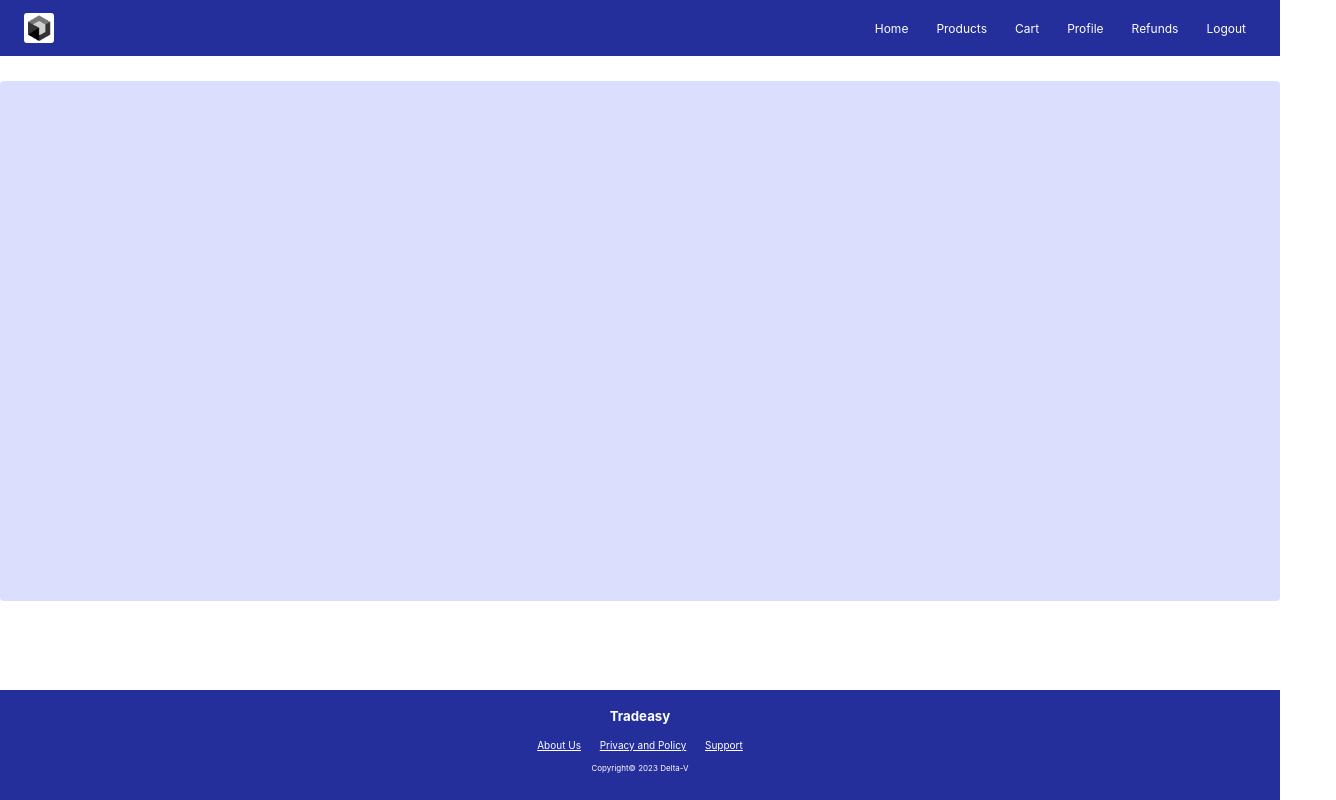
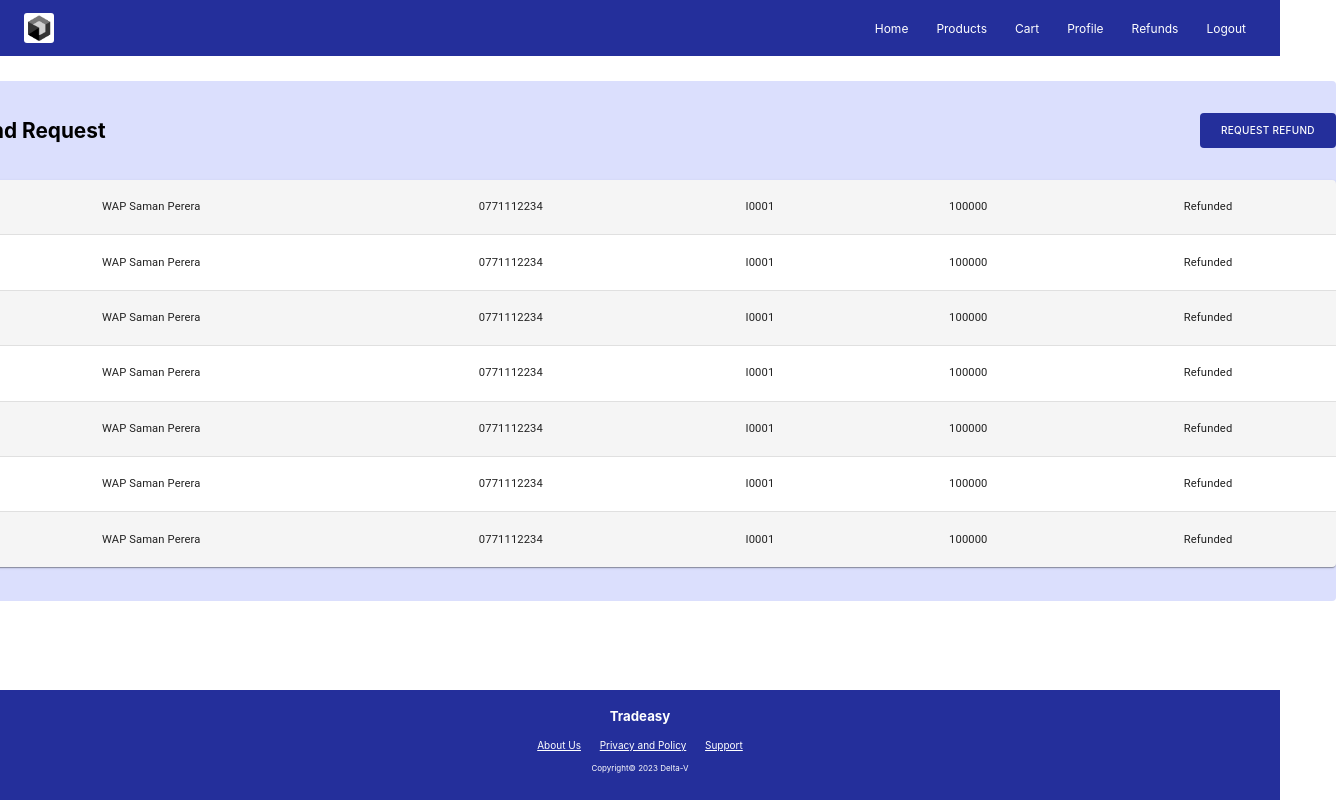
Before and after one commit to MrSilent2001/Sales-And-Inventory-Management-System, a React (Create React App) app: page / in a window 1280 px wide. Shown: the whole page, 1336 px wide, since content can reach past the window. Built offline with nearby package versions, Linux system fonts and the light colour scheme.

Commit message:
Customer Refund's Page Created

```diff
--- a/src/pages/Customer/Refund/Customer Refunds.css
+++ b/src/pages/Customer/Refund/Customer Refunds.css
@@ -6,9 +6,26 @@
 }
 
 .customerRefundsInner{
+    display: flex;
+    flex-direction: column;
+    align-items: center;
     width: 92.875em;
     height: 32.5em;
     background-color: #DBDFFD;
     margin: 1.563em 0 0 0;
     border-radius: 0.25em;
 }
+
+.customerRefundTopicWithButton{
+    display: flex;
+    justify-content: space-between;
+    align-items: center;
+    width: 87em;
+    margin: 2em 0 2em 0;
+}
+
+.customerRefundTopic h3{
+    margin: 0;
+    font-family: Inter;
+    font-size: 1.3em;
+}
--- a/src/pages/Customer/Refund/Customer Refunds.js
+++ b/src/pages/Customer/Refund/Customer Refunds.js
@@ -1,8 +1,105 @@
 import './Customer Refunds.css'
+import {styled} from "@mui/material/styles";
+import Button from "@mui/material/Button";
+import TableCell, {tableCellClasses} from "@mui/material/TableCell";
+import TableRow from "@mui/material/TableRow";
+import React, {useState} from "react";
+import TableContainer from "@mui/material/TableContainer";
+import Paper from "@mui/material/Paper";
+import Table from "@mui/material/Table";
+import TableBody from "@mui/material/TableBody";
+import {Modal} from "@mui/material";
+import UpdateItem from "../../Inventory/View Inventory Page/Models/Update Item/Update Item";
+
+const CustomerRefundequestButton = styled(Button)(({ theme }) => ({
+    color: theme.palette.getContrastText('#242F9B'),
+    backgroundColor: '#242F9B',
+    '&:hover': {
+        backgroundColor: '#2d3ed2'
+    },
+    '&.MuiButton-root': {
+        width: '13.625em',
+        height: '2.75em'
+    },
+    fontSize: '0.625em',
+    fontFamily: 'inter',
+    padding: '1.75em 0.625em'
+}));
+
+const StyledTableCell = styled(TableCell)(({ theme }) => ({
+    [`&.${tableCellClasses.body}`]: {
+        fontSize: '0.7em',
+        textAlign: 'center',
+        height: '2em',
+    },
+}));
+
+const StyledTableRow = styled(TableRow)(({ theme }) => ({
+    '&:nth-of-type(odd)': {
+        backgroundColor: theme.palette.action.hover,
+    },
+    '&:last-child td, &:last-child th': {
+        border: 0,
+    },
+}));
+
+function createData(customerName, mobileNumber, itemId, payment , refundStatus) {
+    return { customerName, mobileNumber, itemId, payment , refundStatus };
+}
+
+const rows = [
+    createData('WAP Saman Perera', '0771112234', 'I0001', 100000, 'Refunded'),
+    createData('WAP Saman Perera', '0771112234', 'I0001', 100000, 'Refunded'),
+    createData('WAP Saman Perera', '0771112234', 'I0001', 100000, 'Refunded'),
+    createData('WAP Saman Perera', '0771112234', 'I0001', 100000, 'Refunded'),
+    createData('WAP Saman Perera', '0771112234', 'I0001', 100000, 'Refunded'),
+    createData('WAP Saman Perera', '0771112234', 'I0001', 100000, 'Refunded'),
+    createData('WAP Saman Perera', '0771112234', 'I0001', 100000, 'Refunded'),
+];
+
+function CustomerRefundRequestTables() {
+    const [visible,setVisible] = useState(false)
+
+    return (
+        <TableContainer component={Paper} sx={{ width: '87em', maxHeight: '25em', overflowY: 'auto', position: 'relative'}}>
+            <Table sx={{ minWidth: '30em'}} aria-label="customized table">
+                <TableBody>
+                    {rows.map((row) => (
+                        <StyledTableRow key={row.name}>
+                            <StyledTableCell align="right">{row.customerName}</StyledTableCell>
+                            <StyledTableCell align="right">{row.mobileNumber}</StyledTableCell>
+                            <StyledTableCell align="right">{row.itemId}</StyledTableCell>
+                            <StyledTableCell align="right">{row.payment}</StyledTableCell>
+                            <StyledTableCell align="right">{row.refundStatus}</StyledTableCell>
+                        </StyledTableRow>
+                    ))}
+                </TableBody>
+            </Table>
+            <Modal open={visible}>
+                <UpdateItem onClose={(value) => { setVisible(false)}}></UpdateItem>
+            </Modal>
+        </TableContainer>
+    );
+}
+
 function CustomerRefunds(){
     return(
         <div className="customerRefundsOuter">
             <div className="customerRefundsInner">
+
+                <div className="customerRefundTopicWithButton">
+                    <div className="customerRefundTopic">
+                        <h3>Refund Request</h3>
+                    </div>
+
+                    <div className="customerRefundRequestButton">
+                        <CustomerRefundequestButton>Request Refund</CustomerRefundequestButton>
+                    </div>
+                </div>
+
+                <div className="customerRefundTable">
+                    <CustomerRefundRequestTables></CustomerRefundRequestTables>
+                </div>
 
             </div>
         </div>
```
